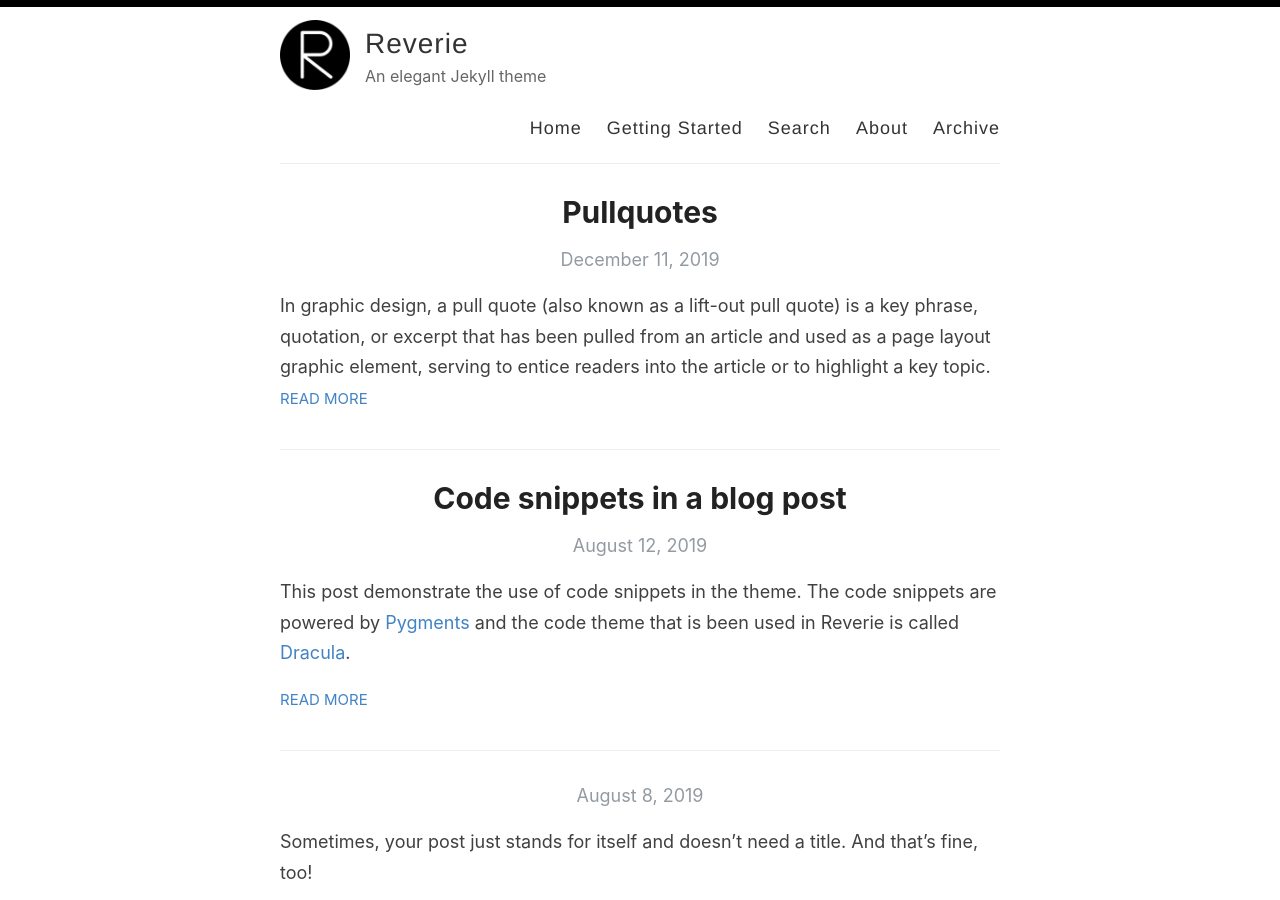
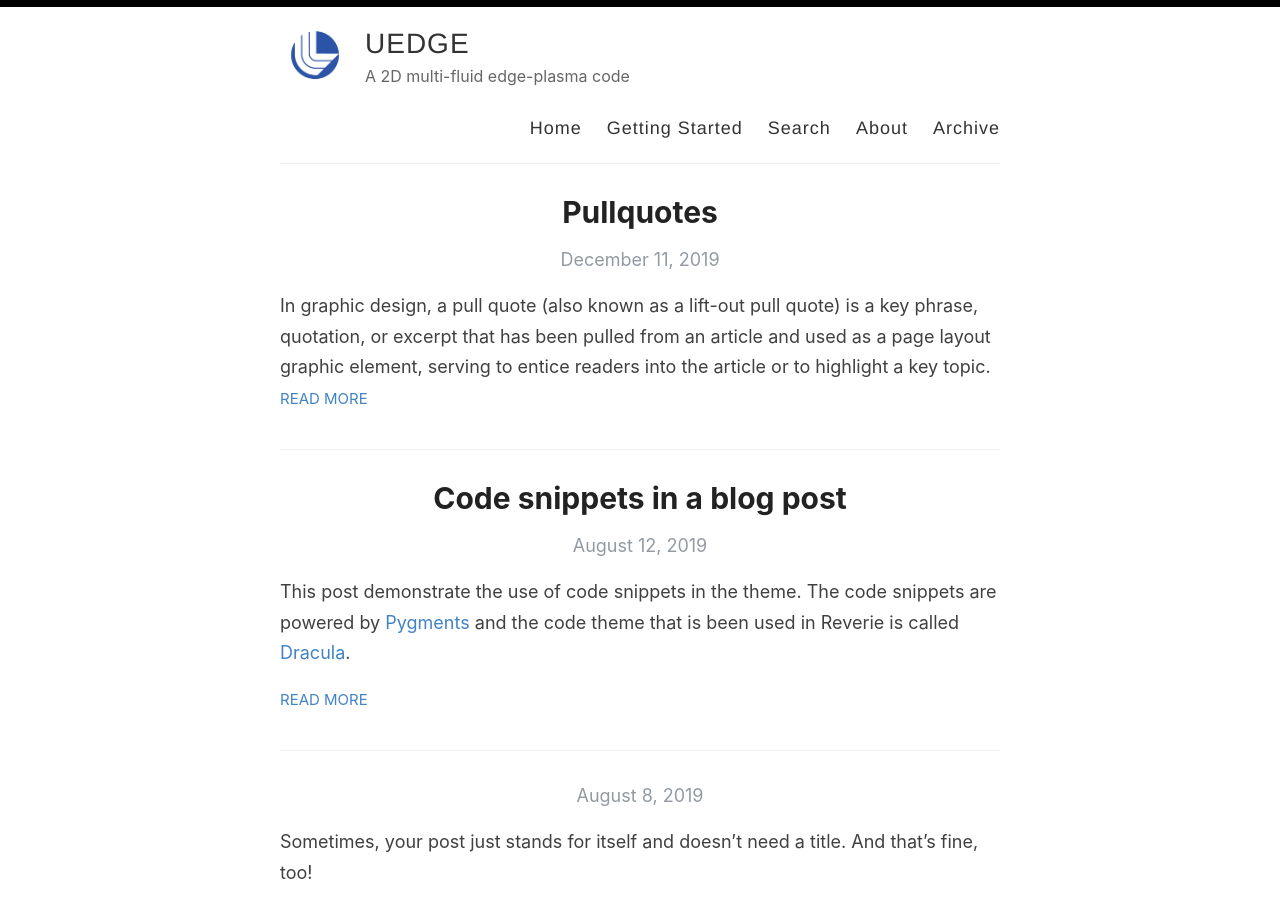
Before and after one commit to LLNL/UEDGE, a Jekyll site: the page built from index.html, in a window 1280 px wide and 900 px high. Built offline with Jekyll 4.4.1, drawn with Linux system fonts in a browser that asks for light colours; the list of posts is cut into pages by our own code.

Commit message:
Updates avatar and names

```diff
--- a/_config.yml
+++ b/_config.yml
@@ -3,16 +3,16 @@
 #
 
 # Name of your site (displayed in the header)
-name: Reverie
+name: UEDGE
 
 # Name of the author
-author: Amit Merchant
+author: LLNL FESP
 
 # Short bio or description (displayed in the header)
-description: An elegant Jekyll theme
+description: A 2D multi-fluid edge-plasma code
 
 # URL of your avatar or profile pic (you could use your GitHub profile pic)
-avatar: /images/reverie.png
+avatar: /images/llnl.png
 
 #
 # Flags below are optional
```
Also changed, not shown: images/llnl.png (added), 1 other file.
